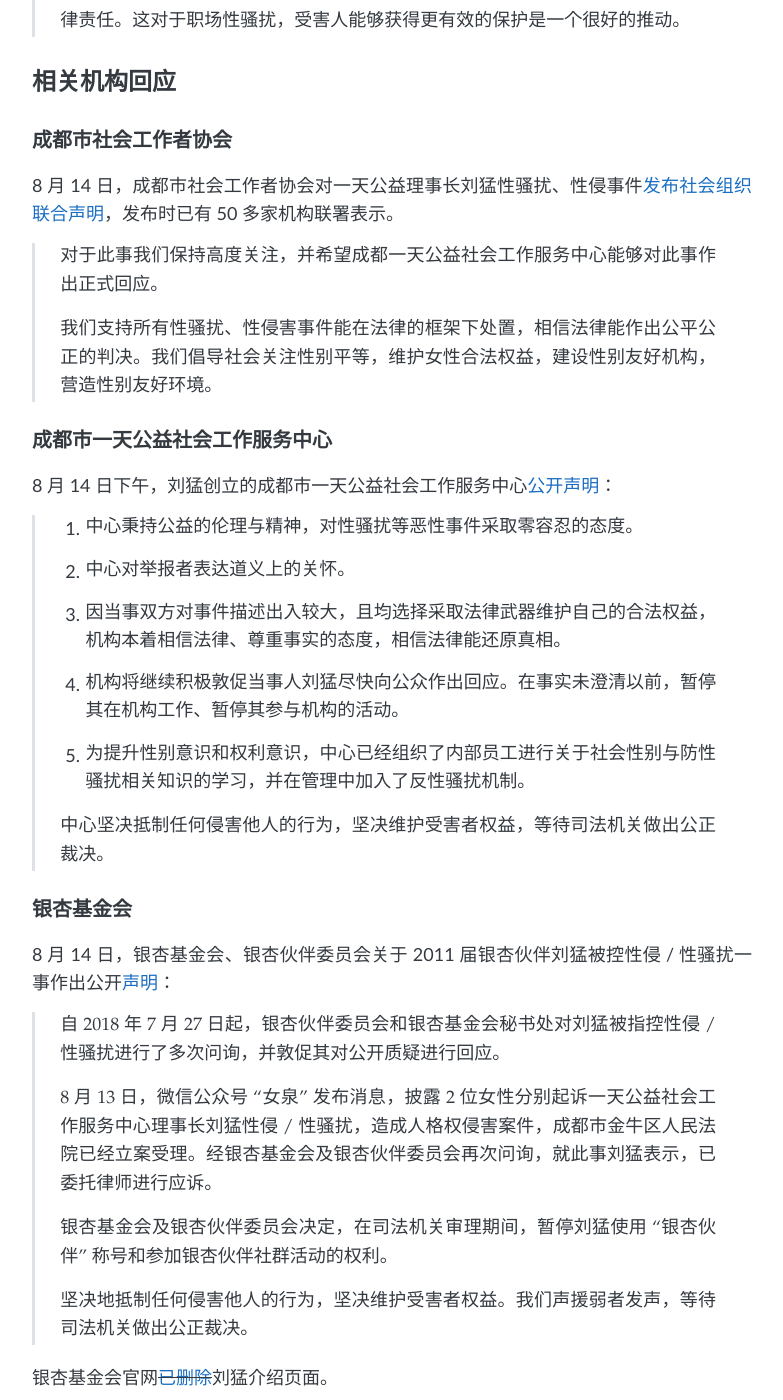
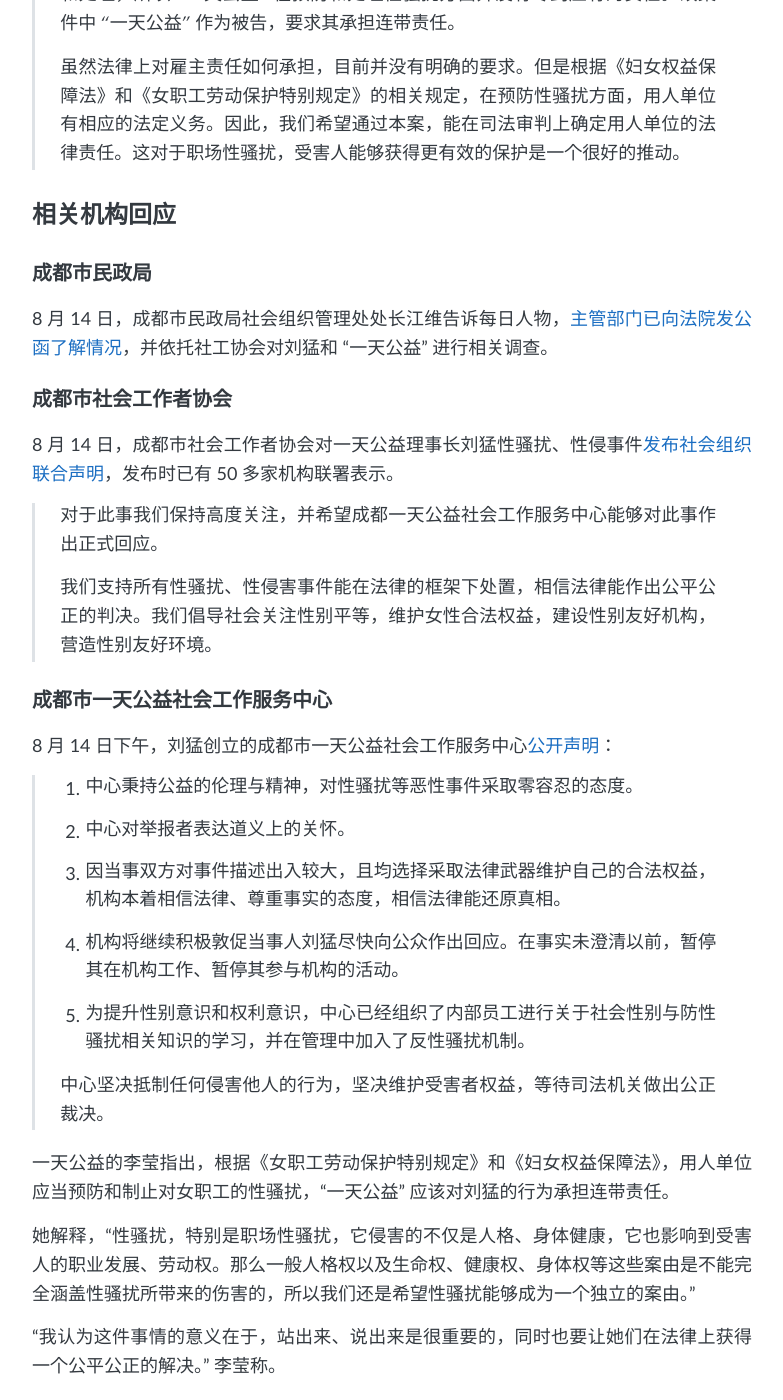
Before and after one commit to NGOMeToo/NGOMeToo.github.io, a Jekyll site: the page built from _posts/2018-08-13-Liu-Meng.md, in a window 1280 px wide and 1400 px high, scrolled down 3584 px. Shown: the whole window, without its empty margins (248-1031 px from the left). Built offline with Jekyll 4.4.1, drawn with Linux system fonts in a browser that asks for light colours; some of the changed text lies outside the part shown.

Commit message:
更新民政局回应

```diff
--- a/_posts/2018-08-13-Liu-Meng.md
+++ b/_posts/2018-08-13-Liu-Meng.md
@@ -13,11 +13,11 @@
   - 性骚扰/性侵
   - 刘猛
 
-description: 刘猛性骚扰/性侵造成人格权侵害的民事案件已立案。
+description: 刘猛性骚扰/性侵造成人格权侵害的民事案件已立案。成都市民政局已向法院发函了解情况。
 
 ---
 
-> 最后更新时间： 2018.8.17
+> 最后更新时间： 2018.8.20
 
 ---
 
@@ -90,6 +90,8 @@
 >
 > 4、网文已经给与此事件无关的人员造成了伤害与困扰，本着不伤及无辜的原则，希望大家在法律裁判之前，删除未加证实的言论。
 
+8月14日下午，每日人物致电成都市民政局社会组织管理处处长江维。江维表示，[主管部门已向法院发公函了解情况](https://mp.weixin.qq.com/s?__biz=MjM5ODI4ODE2MQ==&mid=2651790790&idx=1&sn=a0f08c322c3872cc393301aae5ac236b&chksm=bd36b3888a413a9e85b32f9762352029143cc06981d9487c8d2f50fa18531f166960f3ec3d9e&mpshare=1&scene=1&srcid=0819fs4CSGNFE8yNGO98zRDf#rd)，并依托社工协会对刘猛和“一天公益”进行相关调查，并补充说「我们也只能针对帖子里反映的情况，在法律的框架内去解释、澄清事实，谁犯了事谁就担责。」。
+
 # 3. 各方意见
 
 ## 法律援助
@@ -105,6 +107,10 @@
 > 虽然法律上对雇主责任如何承担，目前并没有明确的要求。但是根据《妇女权益保障法》和《女职工劳动保护特别规定》的相关规定，在预防性骚扰方面，用人单位有相应的法定义务。因此，我们希望通过本案，能在司法审判上确定用人单位的法律责任。这对于职场性骚扰，受害人能够获得更有效的保护是一个很好的推动。
 
 ## 相关机构回应
+
+### 成都市民政局
+
+8月14日，成都市民政局社会组织管理处处长江维告诉每日人物，[主管部门已向法院发公函了解情况](https://mp.weixin.qq.com/s?__biz=MjM5ODI4ODE2MQ==&mid=2651790790&idx=1&sn=a0f08c322c3872cc393301aae5ac236b&chksm=bd36b3888a413a9e85b32f9762352029143cc06981d9487c8d2f50fa18531f166960f3ec3d9e&mpshare=1&scene=1&srcid=0819fs4CSGNFE8yNGO98zRDf#rd)，并依托社工协会对刘猛和“一天公益”进行相关调查。
 
 ### 成都市社会工作者协会
 
@@ -129,6 +135,12 @@
 > 5. 为提升性别意识和权利意识，中心已经组织了内部员工进行关于社会性别与防性骚扰相关知识的学习，并在管理中加入了反性骚扰机制。
 >
 > 中心坚决抵制任何侵害他人的行为，坚决维护受害者权益，等待司法机关做出公正裁决。
+
+一天公益的李莹指出，根据《女职工劳动保护特别规定》和《妇女权益保障法》，用人单位应当预防和制止对女职工的性骚扰，“一天公益”应该对刘猛的行为承担连带责任。
+
+她解释，“性骚扰，特别是职场性骚扰，它侵害的不仅是人格、身体健康，它也影响到受害人的职业发展、劳动权。那么一般人格权以及生命权、健康权、身体权等这些案由是不能完全涵盖性骚扰所带来的伤害的，所以我们还是希望性骚扰能够成为一个独立的案由。”
+
+“我认为这件事情的意义在于，站出来、说出来是很重要的，同时也要让她们在法律上获得一个公平公正的解决。”李莹称。
 
 ### 银杏基金会
 
```
